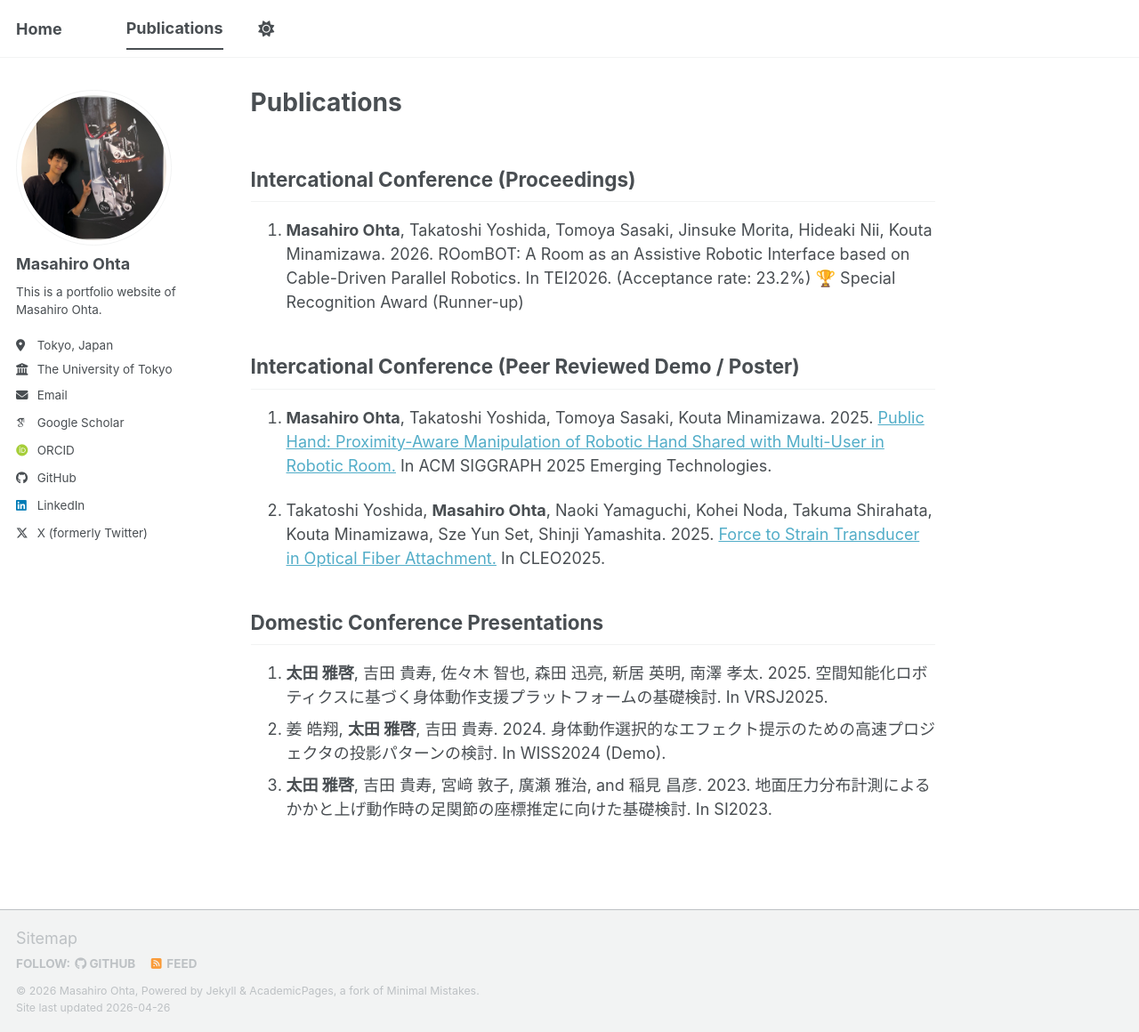
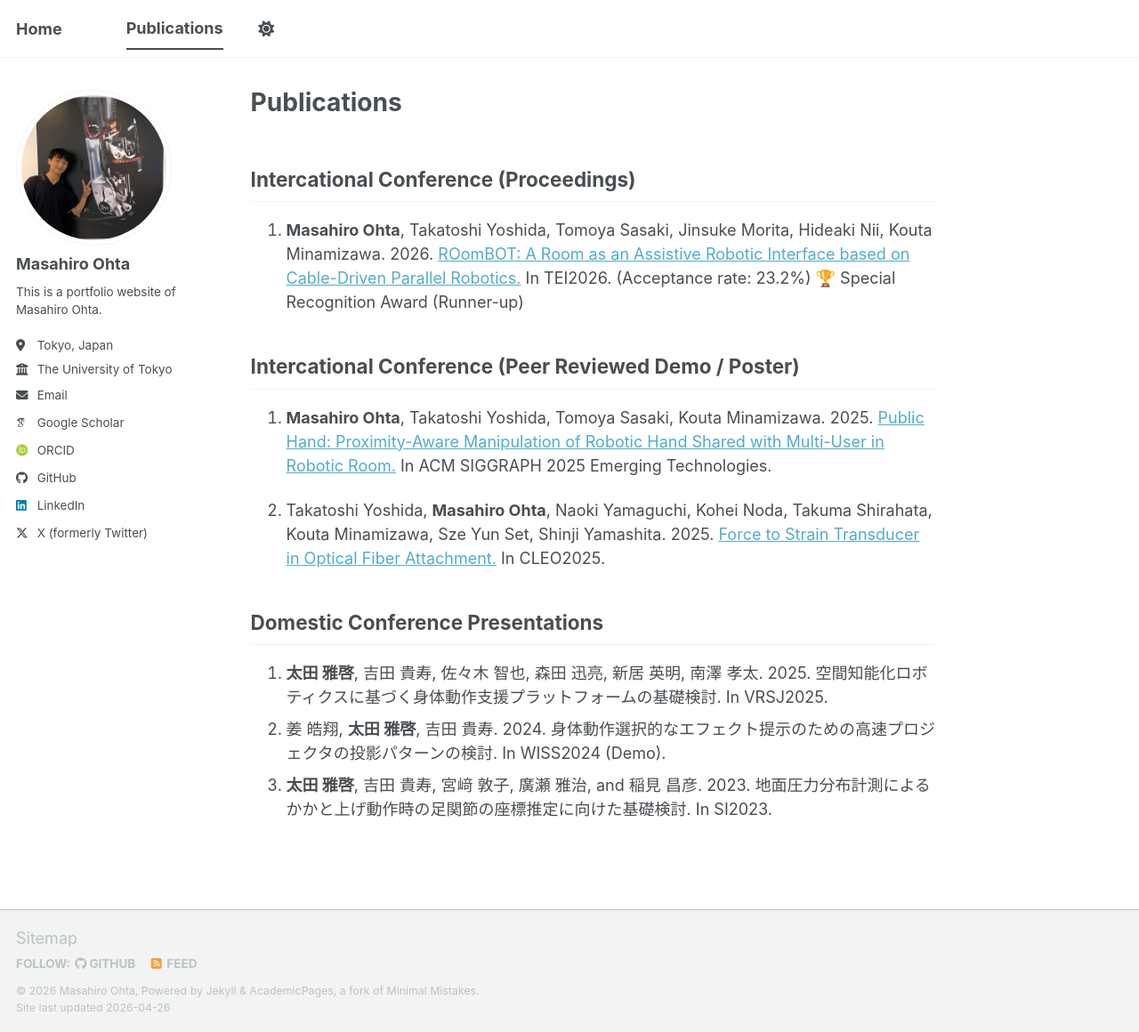
Before and after one commit to masaohta0423/masaohta0423.github.io, a Jekyll site: the page built from _pages/publications.md, in a window 1280 px wide and 1160 px high. Shown: the whole window at 89% size. Built offline with Jekyll 4.4.1, drawn with Linux system fonts in a browser that asks for light colours; some web fonts are replaced; a script bundle is joined from its source files by our own code; library files that are not in the unit come from our copies; some of the changed lines change nothing that is shown.

```diff
--- a/_pages/publications.md
+++ b/_pages/publications.md
@@ -6,7 +6,7 @@
 ---
 Intercational Conference (Proceedings)
 -----
-1. **Masahiro Ohta**, Takatoshi Yoshida, Tomoya Sasaki, Jinsuke Morita, Hideaki Nii, Kouta Minamizawa. 2026. ROomBOT: A Room as an Assistive Robotic Interface based on Cable-Driven Parallel Robotics. In TEI2026. (Acceptance rate: 23.2%)
+1. **Masahiro Ohta**, Takatoshi Yoshida, Tomoya Sasaki, Jinsuke Morita, Hideaki Nii, Kouta Minamizawa. 2026. [ROomBOT: A Room as an Assistive Robotic Interface based on Cable-Driven Parallel Robotics.](https://dl.acm.org/doi/10.1145/3731459.3773329) In TEI2026. (Acceptance rate: 23.2%)
 🏆 Special Recognition Award (Runner-up)
 
 
```
Also changed, not shown: _pages/about.md (+0 -3 lines).
